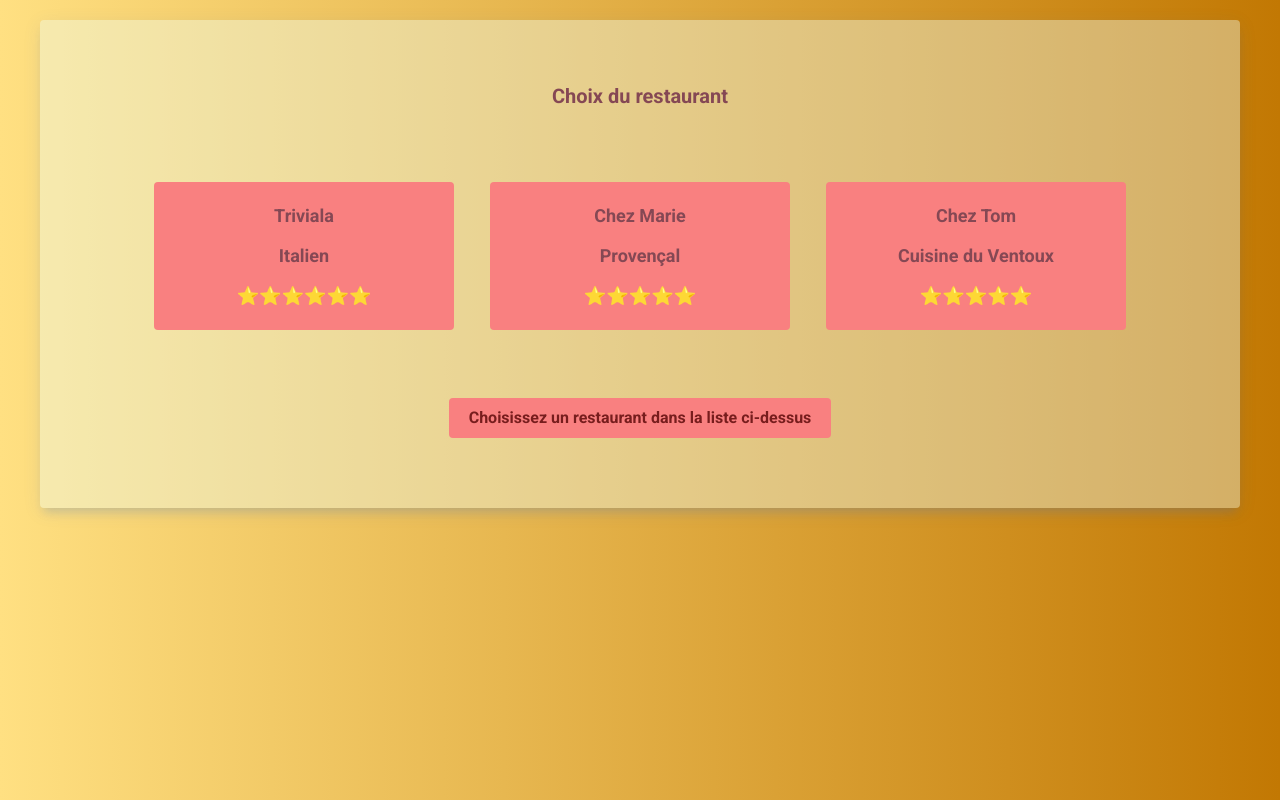
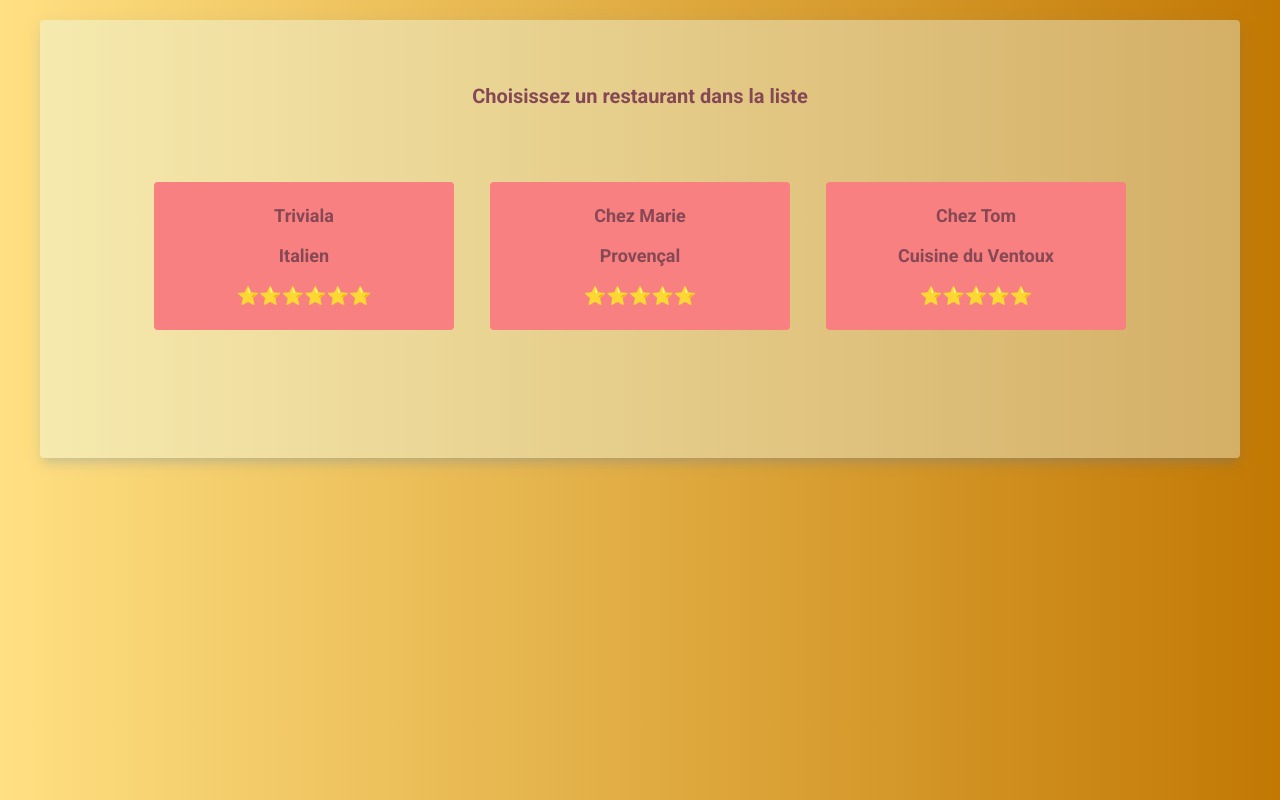
Before and after one commit to ExploryKod/clean_archi_tuto, a Next.js app: page / in a window 1280 px wide. Both pictures are taken after a click on the button "RÉSERVER UNE TABLE". Shown: the part 800-1600 px from the top of the page. Built offline with nearby package versions, Linux system fonts and the light colour scheme.

Commit message:
feat(redux): change steps logique using event driven simplified dev

```diff
--- a/src/modules/order/core/store/ordering.slice.ts
+++ b/src/modules/order/core/store/ordering.slice.ts
@@ -21,14 +21,18 @@ export const initialState: OrderingState = {
         organizerId: null
     }
 }
-
+// On va séparer les logiques et utiliser l'event driven dev (en version simplifiée) > voir store.ts
+// On va rassembler a logique entière qui suit l'étape de choix de guest dans un autre endroit, dans un listener
+// voir 'Gestion des étapes' 5.45s
 export const orderingSlice = createSlice({
     name: 'ordering',
     initialState,
     reducers: {
+        setStep(state, action:PayloadAction<orderingStep>){
+            state.step = orderingStep.TABLE;
+        },
         chooseGuests(state, action:PayloadAction<OrderingDomainModel.Form>){
             state.form = action.payload;
-            state.step = orderingStep.TABLE;
         }
     }
 });
--- a/src/modules/order/react/sections/restaurant/RestaurantSection.tsx
+++ b/src/modules/order/react/sections/restaurant/RestaurantSection.tsx
@@ -7,12 +7,19 @@ export const RestaurantSection: React.FC<{
     selectRestaurant: any,
 }> = ({restaurantList, selectRestaurant}) => {
 
-    return <section className="w-full py-[50px] mx-auto max-w-[1200px] bg-[rgba(236,253,245,0.4)] hover:bg-[rgba(236,253,245,0.6)] rounded animate-fade-in-down shadow-[0_8px_9px_-4px_rgba(59,113,202,0.2),0_4px_18px_0_rgba(59,113,202,0.1)]">
-        <div className="mx-auto mb-5 w-full flex">
-            <h2 className="mx-auto my-3 text-xl font-bold text-[#854854]">Choix du restaurant</h2>
+    return <section className={`w-full py-[50px] mx-auto max-w-[1200px] rounded animate-fade-in-down
+                                shadow-[0_8px_9px_-4px_rgba(59,113,202,0.2),0_4px_18px_0_rgba(59,113,202,0.1)]
+                                bg-[rgba(236,253,245,0.4)] hover:bg-[rgba(236,253,245,0.6)]
+                                ${restaurantList.restaurantId ? "" : "" }`}>
+
+            <div className={`${restaurantList.restaurantId ? "hidden" : "block"} mx-auto mb-5 w-full flex`}>
+                <h2 className="mx-auto my-3 text-xl font-bold text-[#854854]">
+                    Choisissez un restaurant dans la liste
+                </h2>
             </div>
-        <form className="w-full mx-auto flex flex-col justify-center gap-2">
-        <div className="flex gap-3 justify-center items-center flex-wrap">
+        <div className={`${restaurantList.restaurantId ? "" : "" } w-full mx-auto flex flex-col justify-center gap-2`}>
+            <div className={`flex gap-3 justify-center items-center flex-wrap
+                ${restaurantList.restaurantId ? "hidden" : "" }`}>
                 {restaurantList.restaurants.length > 0 ? restaurantList.restaurants
                 .filter((restaurant:OrderingDomainModel.Restaurant) => restaurant.id)
                 .map((restaurant:OrderingDomainModel.Restaurant) => (
@@ -35,16 +42,15 @@ export const RestaurantSection: React.FC<{
                     {restaurantList.restaurants.length > 0 && restaurantList.restaurantId !== "" ?
                     restaurantList.restaurants.map((restaurant: any) => {
                         return restaurant.id === restaurantList.restaurantId &&
-                        (<div className="bg-red-400 my-5 mx-auto rounded px-5 py-2"  key={restaurant.id}>
-                            <p className="text-center font-semibold text-red-900 whitespace-nowrap">Restaurant choisi: {restaurant.restaurantName}({restaurantList.restaurantId})</p>
+                            (<div className=" my-5  mx-auto px-5 py-5 border-2 border-red-900 rounded"  key={restaurant.id}>
+                                <p className="text-center font-semibold text-red-900 whitespace-nowrap">
+                                    Le restaurant {restaurant.restaurantName} vous souhaite la bienvenue</p>
                             </div>)
                         }
-                ): <div className="bg-red-400 my-5 mx-auto rounded px-5 py-2"  >
-                <p className="text-center font-semibold text-red-900 whitespace-nowrap">Choisissez un restaurant dans la liste ci-dessus</p>
-            </div>}
+                    ): null}
                 </div>
             </div>
-        </form>
+        </div>
     </section>
 }
 
--- a/src/modules/store/store.ts
+++ b/src/modules/store/store.ts
@@ -1,8 +1,9 @@
 import { useDispatch } from "react-redux";
 
-import { combineReducers, configureStore } from "@reduxjs/toolkit";
+import { combineReducers, configureStore, createListenerMiddleware } from "@reduxjs/toolkit";
 import { Dependencies } from "@ratatouille/modules/store/dependencies";
-import { orderingReducer } from "@ratatouille/modules/order/core/store/ordering.slice";
+import { orderingReducer, orderingSlice, orderingStep } from "@ratatouille/modules/order/core/store/ordering.slice";
+import { start } from "repl";
 
 const reducers = combineReducers({
   ordering: orderingReducer,
@@ -22,11 +23,20 @@ export const createStore = (config: {
     reducer: reducers,
     devTools: true,
     middleware: (getDefaultMiddleware) => {
+      const listener = createListenerMiddleware();
+
+      listener.startListening({
+        actionCreator: orderingSlice.actions.chooseGuests,
+        effect: (_, api) => {
+          api.dispatch(orderingSlice.actions.setStep(orderingStep.TABLE));
+        }
+      });
+
       return getDefaultMiddleware({
         thunk: {
           extraArgument: config.dependencies,
         },
-      });
+      }).prepend(listener.middleware);
     },
   });
 
```
Also changed, not shown: src/modules/order/react/pages/order/OrderPage.tsx (+5 -5 lines). Lines whose indentation alone changed are shown as unchanged.
